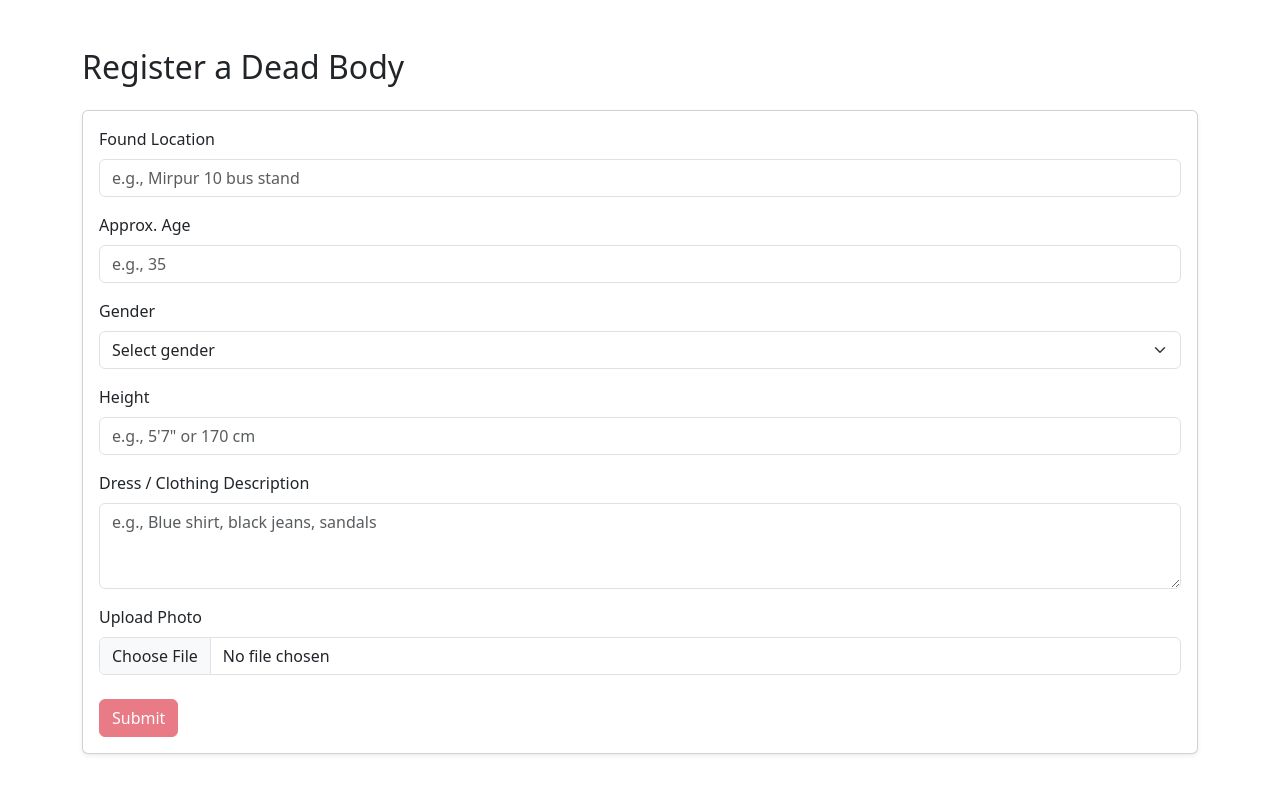
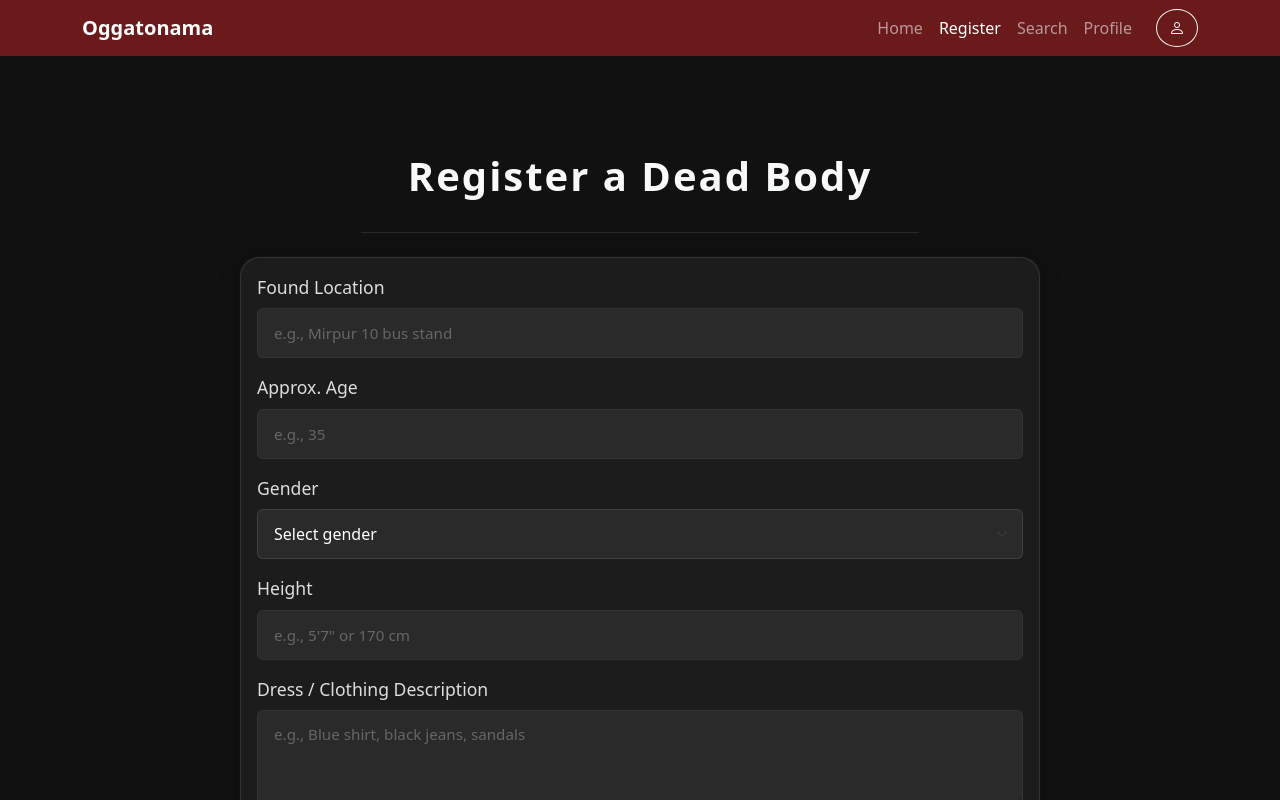
Before and after one commit to PanthaProtick/oggatonama_web, a React (Create React App) app: page /register in a window 1280 px wide. Shown: the top 800 px of the page. Built offline with nearby package versions, Linux system fonts and the light colour scheme.

Commit message:
Changed register page theme

```diff
--- a/src/pages/RegisterBody.js
+++ b/src/pages/RegisterBody.js
@@ -1,12 +1,16 @@
 import React from "react";
+import Navbar from "../components/Navbar";
+import "./css/RegisterBody.css";
 
 function RegisterBody() {
   return (
-    <div className="container my-5">
-      <h2 className="mb-4">Register a Dead Body</h2>
+    <div className="register-page">
+      <Navbar />
+      <div className="container py-5">
+        <h1 className="text-center text-light mb-4 register-title">Register a Dead Body</h1>
+        <hr className="register-divider mb-4" />
 
-      <div className="card shadow-sm">
-        <div className="card-body">
+        <div className="card register-card mx-auto">
           <form>
             <div className="mb-3">
               <label className="form-label">Found Location</label>
--- /dev/null
+++ b/src/pages/css/RegisterBody.css
@@ -0,0 +1,89 @@
+.register-page {
+  background-color: #111;
+  min-height: 100vh;
+  color: #fff;
+  padding-bottom: 3rem;
+}
+
+.register-title {
+  font-weight: bold;
+  letter-spacing: 2px;
+  font-size: 2.5rem;
+  margin: 2rem 0;
+  padding-top: 1rem;
+}
+
+.register-divider {
+  border-color: #444;
+  opacity: 0.5;
+  width: 50%;
+  margin: 2rem auto 3rem;
+}
+
+.register-card {
+  background-color: #1c1c1c;
+  color: #fff;
+  border-radius: 20px;
+  max-width: 800px;
+  border: 1px solid rgba(255, 255, 255, 0.1);
+  box-shadow:
+    0 0 20px rgba(0, 0, 0, 0.3),
+    0 0 2px rgba(255, 255, 255, 0.1);
+  padding: 1rem;
+}
+
+.register-card .form-control,
+.register-card .form-select {
+  background-color: #2a2a2a;
+  border: 1px solid rgba(255, 255, 255, 0.1);
+  color: #fff;
+  padding: 0.75rem 1rem;
+  font-size: 1rem;
+  margin-top: 0.5rem;
+}
+
+.register-card .form-control::placeholder {
+  color: #666;
+  font-size: 0.95rem;
+}
+
+.register-card .form-control:focus,
+.register-card .form-select:focus {
+  background-color: #333;
+  border-color: rgba(255, 255, 255, 0.2);
+  box-shadow: 0 0 0 0.25rem rgba(255, 255, 255, 0.1);
+  color: #fff;
+}
+
+.register-card .form-label {
+  color: #ddd;
+  font-weight: 500;
+  font-size: 1.1rem;
+  margin-bottom: 0.5rem;
+  display: block;
+}
+
+.register-card .form-group {
+  margin-bottom: 2rem;
+}
+
+.register-card .btn-danger {
+  background-color: #6a1a1a;
+  border: none;
+  padding: 1rem 3rem;
+  font-weight: 600;
+  font-size: 1.1rem;
+  transition: all 0.3s ease;
+  margin-top: 1.5rem;
+  min-width: 200px;
+}
+
+.register-card .btn-danger:hover:not(:disabled) {
+  background-color: #8a2424;
+  transform: translateY(-2px);
+}
+
+.register-card .btn-danger:disabled {
+  background-color: #4a1414;
+  opacity: 0.7;
+}
```
Also changed, not shown: 1 other file (tests, documents, lock files or other folders).
